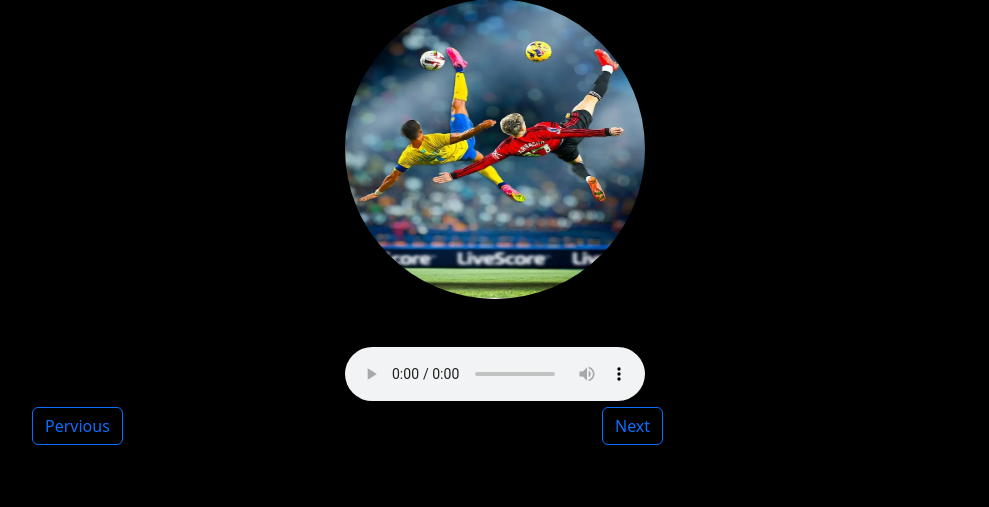
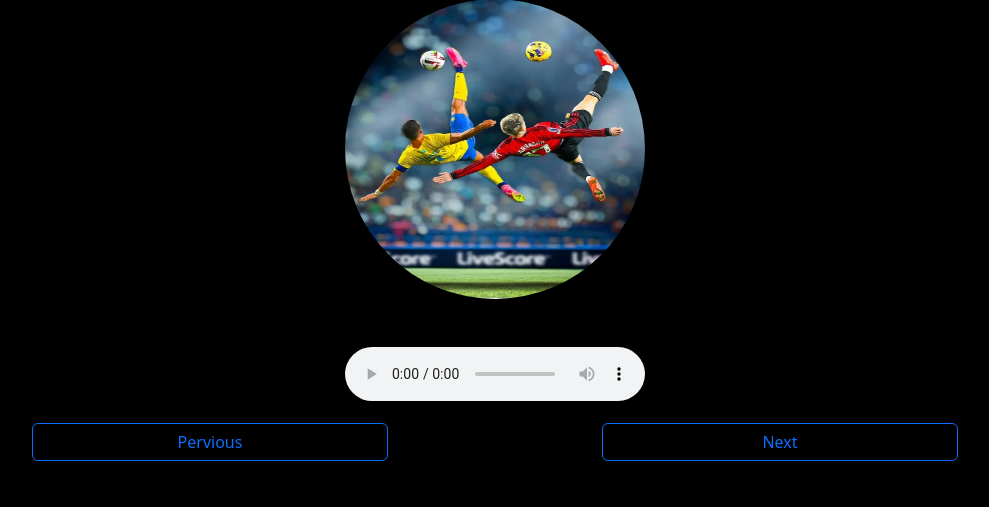
Before and after one commit to izzyjosh/MusicWebApp, a Django app: page /listen/1/ in a window 1280 px wide. Shown: the part 139-646 px from the top of the page, without its empty margins (145-1134 px from the left). Run offline with Django 4.2, Linux system fonts and the light colour scheme; data comes from the database, SQL or seed files in the repository.

Commit message:
changed the styling

```diff
--- a/templates/listen.html
+++ b/templates/listen.html
@@ -32,7 +32,7 @@
 
   <div class="container mt-5">
     <div class="audio-player text-center">
-      <audio controls>
+      <audio controls autoplay loop>
         <source src="{{music.music_file.url}}" type="audio/mp3">
         Your browser does not support the audio element.
       </audio>
@@ -40,12 +40,12 @@
   </div>
 
   <div class="container">
-    <div class="row justify-content-around align-items-center">
+    <div class="row justify-content-around align-items-center mt-3">
       <div class="col-4">
-        <button class="btn btn-outline-primary">Pervious</button>
+        <button class="btn btn-outline-primary w-100">Pervious</button>
       </div>
       <div class="col-4">
-        <button class="btn btn-outline-primary">Next</button>
+        <button class="btn btn-outline-primary w-100">Next</button>
       </div>
     </div>
   </div>
```
